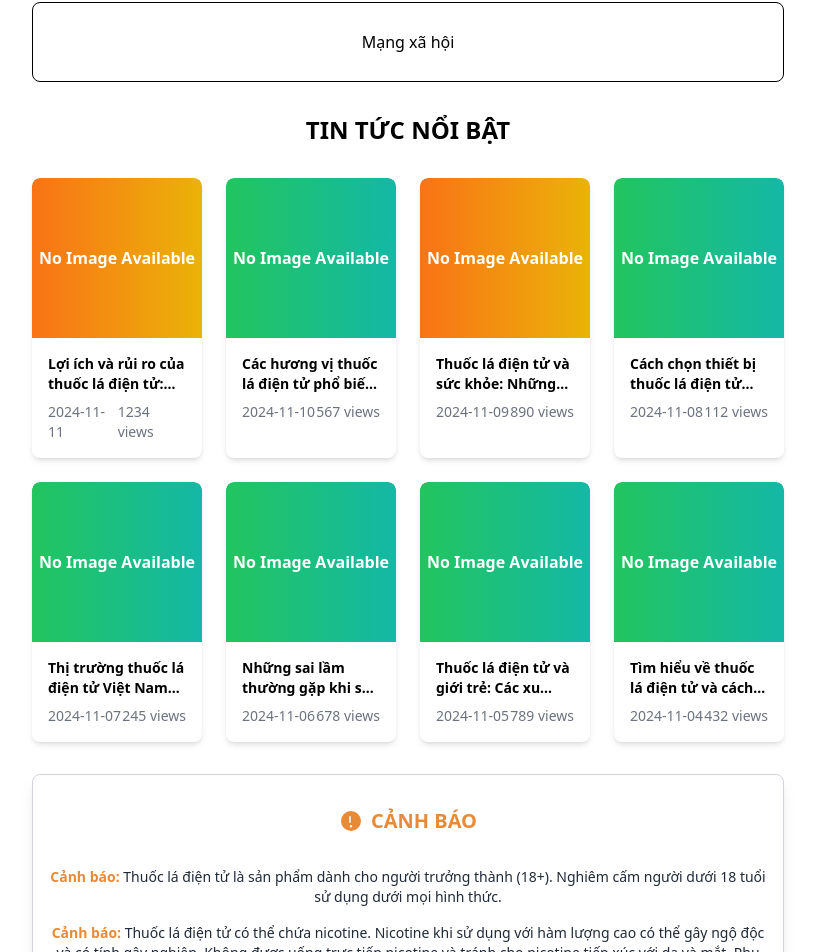
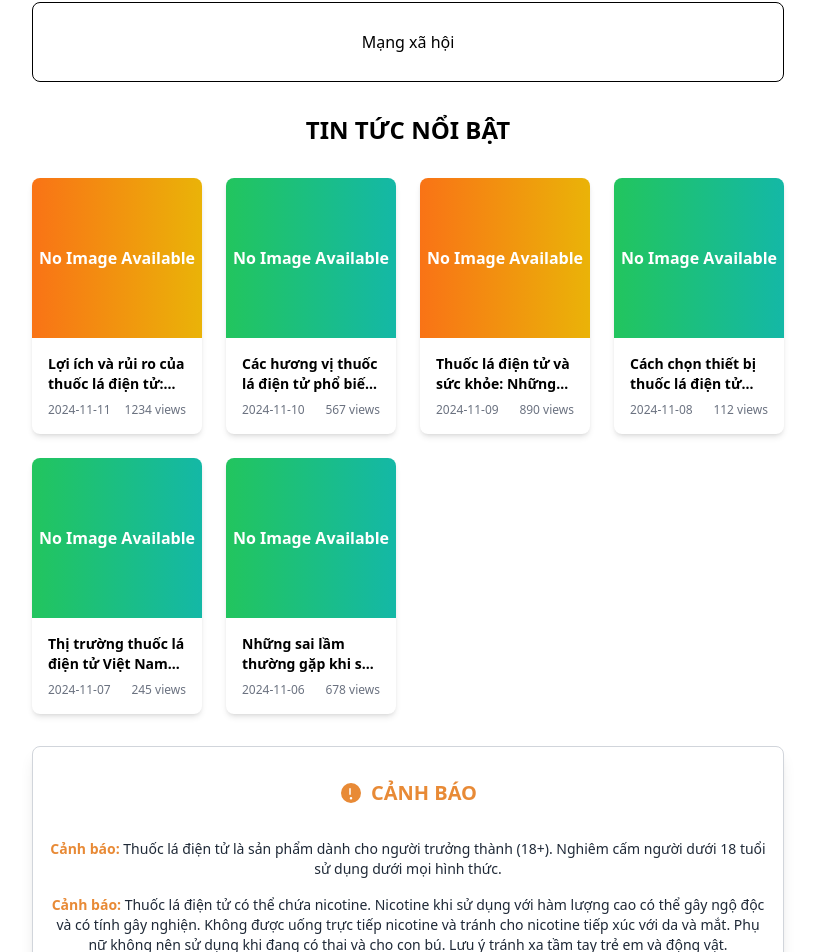
Before and after one commit to TruongKhanh23/thoidaivape, a Vue app: page / in a window 1280 px wide. Shown: the part 6117-7069 px from the top of the page, without its empty margins (232-1047 px from the left). Built offline with nearby package versions, Linux system fonts and the light colour scheme; the HTML template or start-up script is replaced by a standard one.

Commit message:
TDV-024: NewsList.vue, NewsCard.vue

```diff
--- a/src/components/News/NewsCard.vue
+++ b/src/components/News/NewsCard.vue
@@ -1,36 +1,35 @@
 <template>
   <div
-    class="bg-white rounded-lg shadow-md overflow-hidden cursor-pointer"
+    class="bg-white rounded-lg shadow-md overflow-hidden cursor-pointer flex flex-row lg:flex-col lg:h-auto"
     @click="navigateToDetails"
   >
     <!-- Phần hình ảnh hoặc màu gradient -->
-    <div class="relative">
+    <div
+      :class="[
+        news.image ? '' : randomGradient,
+        'h-30 sm:h-40 sm:w-full w-1/3 flex items-center justify-center text-white font-bold text-center',
+      ]"
+      @error="onImageError"
+    >
       <template v-if="news.image">
         <img
           :src="news.image"
           alt="News Image"
-          class="w-full h-32 object-cover rounded-t-lg lg:h-40"
+          class="w-full h-full object-cover rounded-t-lg lg:rounded-none lg:rounded-l-lg"
           @error="onImageError"
         />
       </template>
       <template v-else>
-        <div
-          :class="randomGradient"
-          class="w-full h-32 lg:h-40 rounded-t-lg flex items-center justify-center text-white font-bold"
-        >
-          No Image Available
-        </div>
+        <span>No Image Available</span>
       </template>
     </div>
 
     <!-- Phần chữ -->
-    <div class="p-4 flex flex-col lg:flex-row lg:space-x-4">
-      <div class="lg:w-full flex flex-col justify-between">
-        <h3 class="font-bold text-sm line-clamp-2 mb-2">{{ news.title }}</h3>
-        <div class="flex justify-between text-gray-500 text-sm">
-          <span>{{ news.date }}</span>
-          <span>{{ news.views }} views</span>
-        </div>
+    <div class="p-4 flex flex-col justify-between sm:w-full w-2/3">
+      <h3 class="font-bold text-sm line-clamp-2 mb-2">{{ news.title }}</h3>
+      <div class="flex justify-between text-gray-500 text-xs">
+        <span>{{ news.date }}</span>
+        <span>{{ news.views }} views</span>
       </div>
     </div>
   </div>
--- a/src/components/News/NewsList.vue
+++ b/src/components/News/NewsList.vue
@@ -8,9 +8,11 @@
 </template>
 
 <script setup>
+import { ref } from 'vue'
 import NewsCard from './NewsCard.vue'
 
-const newsList = [
+const isMobile = ref(window.innerWidth < 1024)
+const newsList = ref([
   {
     id: 1,
     image: '',
@@ -67,5 +69,6 @@ const newsList = [
     date: '2024-11-04',
     views: 432,
   },
-]
+])
+newsList.value = isMobile ? newsList.value.slice(0, 6) : newsList.value
 </script>
```
